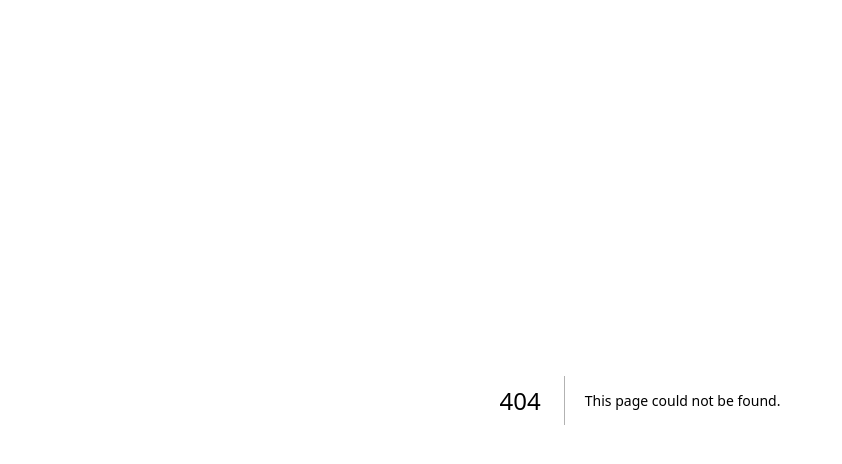
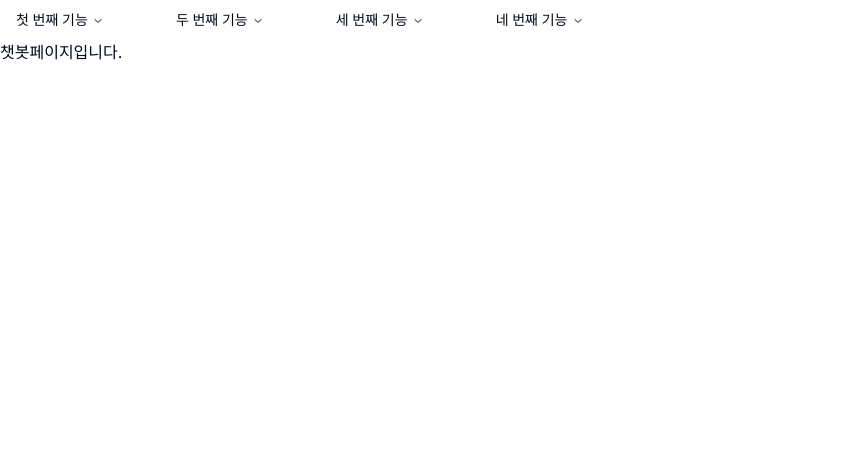
Before and after one commit to heon-2/mechuri, a Next.js app in the folder mechuri/: page /chatbot in a window 1280 px wide. Before the commit this address had no page. Shown: the top 464 px of the page, without its empty margins (0-842 px from the left). Built offline with nearby package versions, Linux system fonts and the light colour scheme.

Commit message:
chore: 챗봇 기능 구현을 위한 페이지 생성

```diff
--- /dev/null
+++ b/mechuri/src/app/chatbot/page.tsx
@@ -0,0 +1,10 @@
+import React from 'react';
+import NavBar from '@/components/commons/NavBar';
+export default function Page() {
+  return (
+    <div>
+      <NavBar />
+      챗봇페이지입니다.
+    </div>
+  );
+}
```
